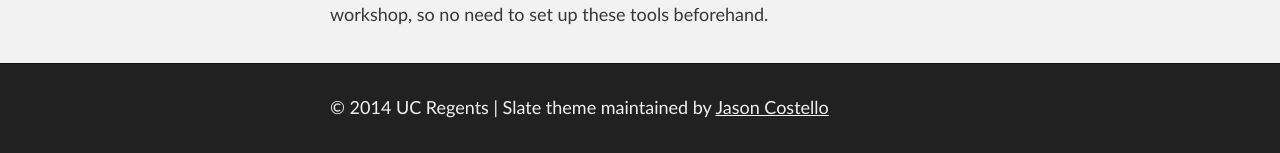
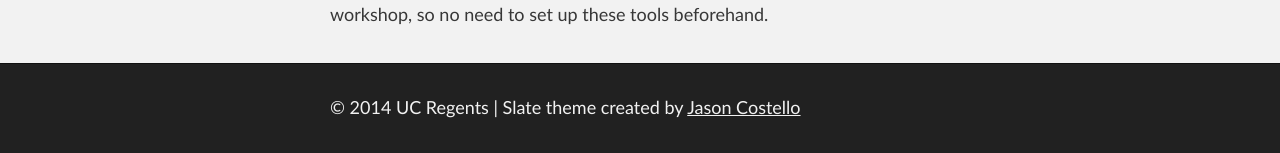
Before and after one commit to stopfstedt/behat-drupal-workshop, a Jekyll site: the page built from requirements.md, in a window 1280 px wide. Shown: the part 905-1058 px from the top of the page. Built offline with Jekyll 4.4.1, drawn with Linux system fonts in a browser that asks for light colours; Markdown is read by kramdown in place of the engine named in the settings.

Commit message:
better props to the theme creator.

```diff
--- a/_layouts/default.html
+++ b/_layouts/default.html
@@ -32,7 +32,7 @@
     <!-- FOOTER  -->
     <div id="footer_wrap" class="outer">
       <footer class="inner">
-        <p class="copyright">&copy; 2014 UC Regents | Slate theme maintained by <a href="https://github.com/jsncostello">Jason Costello</a></p>
+        <p class="copyright">&copy; 2014 UC Regents | Slate theme created by <a href="https://github.com/jsncostello">Jason Costello</a></p>
       </footer>
     </div>
 
```
